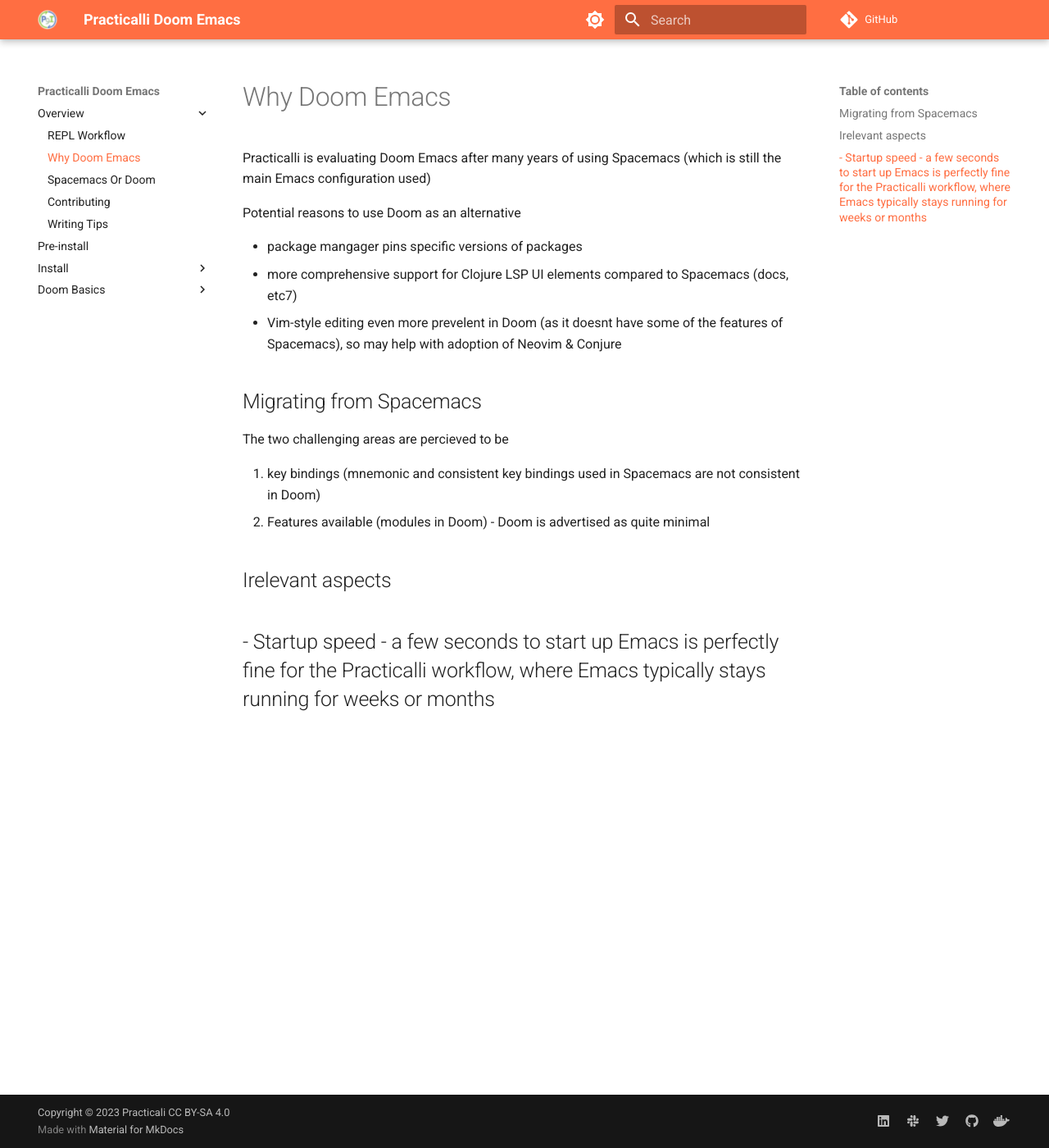
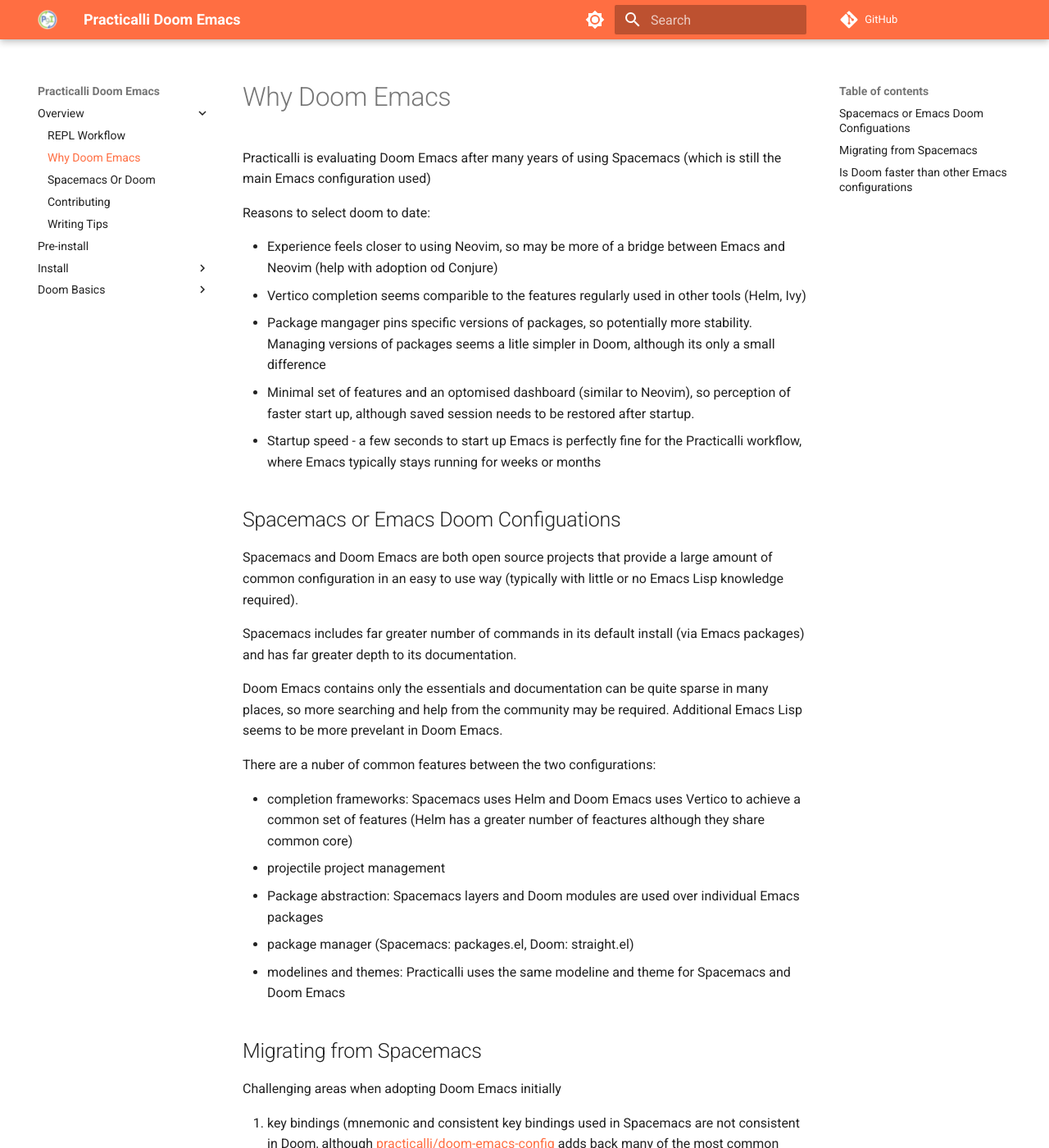
Before and after one commit to practicalli/doom-emacs, an MkDocs documentation site: the page built from docs/introduction/why-doom-emacs.md, in a window 1280 px wide and 1400 px high. Shown: the whole window at 82% size. Built offline with MkDocs 1.6.1 and Material for MkDocs 9.7.7, drawn with Linux system fonts in a browser that asks for light colours; comment, search, counter and statistics services are not loaded; some of the changed text lies outside the part shown.

Commit message:
intro: update why doom after a week of use

```diff
--- a/docs/introduction/why-doom-emacs.md
+++ b/docs/introduction/why-doom-emacs.md
@@ -2,22 +2,53 @@
 
 Practicalli is evaluating Doom Emacs after many years of using Spacemacs (which is still the main Emacs configuration used)
 
-Potential reasons to use Doom as an alternative
+Reasons to select doom to date:
 
-- package mangager pins specific versions of packages
-- more comprehensive support for Clojure LSP UI elements compared to Spacemacs (docs, etc7)
-- Vim-style editing even more prevelent in Doom (as it doesnt have some of the features of Spacemacs), so may help with adoption of Neovim & Conjure
+- Experience feels closer to using Neovim, so may be more of a bridge between Emacs and Neovim (help with adoption od Conjure)
+- Vertico completion seems comparible to the features regularly used in other tools (Helm, Ivy)
+- Package mangager pins specific versions of packages, so potentially more stability.  Managing versions of packages seems a litle simpler in Doom, although its only a small difference
+- Minimal set of features and an optomised dashboard (similar to Neovim), so perception of faster start up, although saved session needs to be restored after startup.
+- Startup speed - a few seconds to start up Emacs is perfectly fine for the Practicalli workflow, where Emacs typically stays running for weeks or months
+
+
+## Spacemacs or Emacs Doom Configuations
+
+Spacemacs and Doom Emacs are both open source projects that provide a large amount of common configuration in an easy to use way (typically with little or no Emacs Lisp knowledge required).
+
+Spacemacs includes far greater number of commands in its default install (via Emacs packages) and has far greater depth to its documentation.
+
+Doom Emacs contains only the essentials and documentation can be quite sparse in many places, so more searching and help from the community may be required.  Additional Emacs Lisp seems to be more prevelant in Doom Emacs.
+
+There are a nuber of common features between the two configurations:
+
+- completion frameworks: Spacemacs uses Helm and Doom Emacs uses Vertico to achieve a common set of features (Helm has a greater number of feactures although they share common core)
+- projectile project management
+- Package abstraction: Spacemacs layers and Doom modules are used over individual Emacs packages
+- package manager (Spacemacs: packages.el, Doom: straight.el)
+- modelines and themes: Practicalli uses the same modeline and theme for Spacemacs and Doom Emacs
 
 
 ## Migrating from Spacemacs
 
-The two challenging areas are percieved to be
+Challenging areas when adopting Doom Emacs initially
 
-1.  key bindings (mnemonic and consistent key bindings used in Spacemacs are not consistent in Doom)
-2.  Features available (modules in Doom) - Doom is advertised as quite minimal
+1.  key bindings (mnemonic and consistent key bindings used in Spacemacs are not consistent in Doom, although [practicalli/doom-emacs-config](https://github.com/practicalli/doom-emacs-config) adds back many of the most common Spacemacs key bindings.
+2.  minimla features by default - Doom Emacs is minimal by design although contains modules (comparable to Spacemacs layers) that are easily added to greatly increase features
+3.  learning the different tools that come with Doom (vertico, multiedit, etc) - similar features are provided by different modules and therefore different Emacs packages
+4.  Documentation is sparse - built-in docs are good where they have been added, although many modules are undocumented and require investigation of the underlying package documentation
 
 
-## Irelevant aspects
+## Is Doom faster than other Emacs configurations
 
-- Startup speed - a few seconds to start up Emacs is perfectly fine for the Practicalli workflow, where Emacs typically stays running for weeks or months
--
+Startup time was specifically optomised in Doom Emacs and it only opens a minimal dashboard buffer, giving an experience comparable to Neovim.  Session state is not loaded by default when starting Emacs, although there is a command on the dashboard to restore the session.
+
+Factor in the restor of state in startup time, there is very little difference between a default install of Doom Emacs or Spacemacs.
+
+Practicalli hasnt experienced a noticable performance difference with Doom, as the vast majority of code is in the shared packages that are used by Doom and other projects.
+
+Any configuration that is adopted will be slow to use initially, especially if it is unfamiliar.  Before changing the key bindings I found Doom slower to use as it does not provide a full set of mnemonic key bindings I was used to and was therefore less intuitive to used compared to Spacemacs.
+
+The [Doom Emacs Clojure module key bindings](https://github.com/hlissner/doom-emacs/blob/develop/modules/lang/clojure/README.org) have been reboud in by Practicalli to extend the commands available.
+
+!!! QUOTE
+    The slowest part of the workflow is the person operating the tool.  When interation with a tool doesnt flow smoothly, the speed of the tool becomes largely irrelevant - John Stevenson
```
Also changed, not shown: docs/introduction/spacemacs-or-doom.md (deleted, +0 -27 lines).
